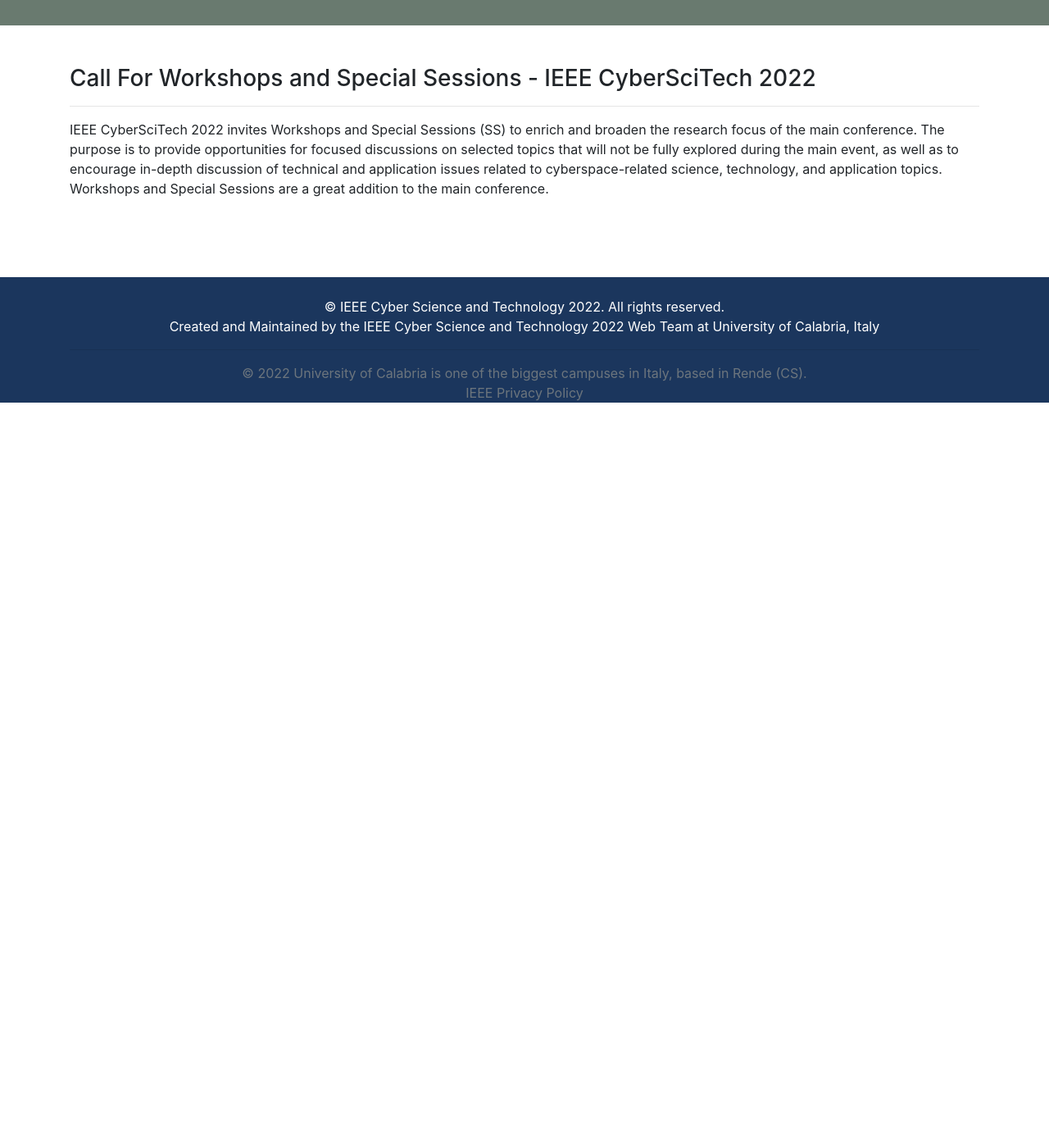
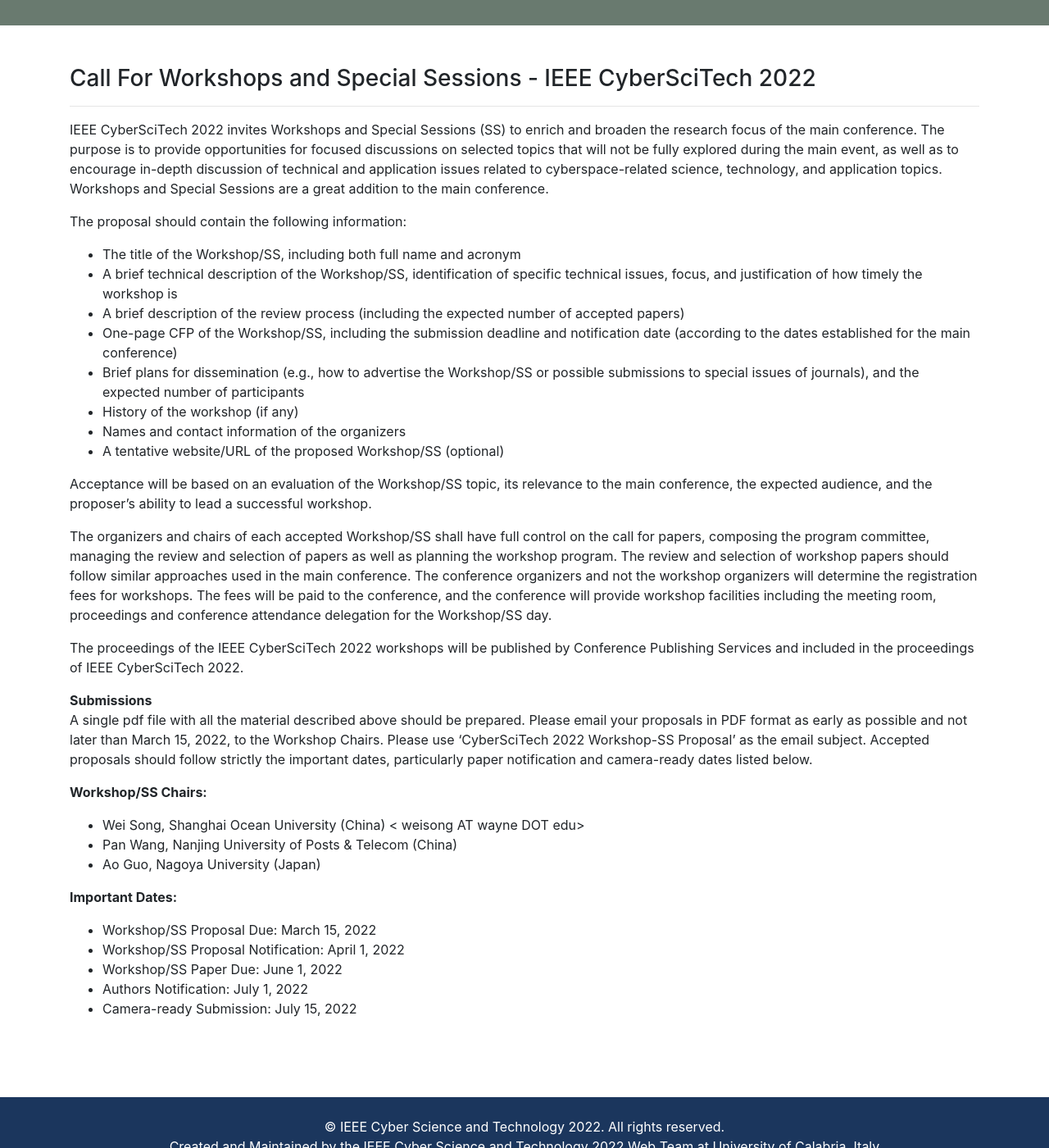
Before and after one commit to cyber-science/2022, a Jekyll site: the page built from _pages/cyberscitech/callworkshops.md, in a window 1280 px wide and 1400 px high, scrolled down 193 px. Shown: the whole window at 82% size. Built offline with Jekyll 4.4.1, drawn with Linux system fonts in a browser that asks for light colours; before the commit the page ends 900 px from its top, so only the background shows below that.

Commit message:
fix attempt for failure in callworkshops.md

```diff
--- a/_pages/cyberscitech/callworkshops.md
+++ b/_pages/cyberscitech/callworkshops.md
@@ -7,8 +7,51 @@
 <h3>Call For Workshops and Special Sessions - IEEE CyberSciTech 2022</h3>
 <hr/>
 
-IEEE CyberSciTech 2022 invites Workshops and Special Sessions (SS) to enrich and broaden the research focus of the main conference. The purpose is to provide opportunities for focused discussions on selected topics that will not be fully explored during the main event, as well as to encourage in-depth discussion of technical and application issues related to cyberspace-related science, technology, and application topics. Workshops and Special Sessions are a great addition to the main conference.
+IEEE CyberSciTech 2022 invites Workshops and Special Sessions (SS) to enrich and broaden the research focus of the main conference.
+The purpose is to provide opportunities for focused discussions on selected topics that will not be fully explored during the main event,
+as well as to encourage in-depth discussion of technical and application issues related to cyberspace-related science, technology, and application topics.
+Workshops and Special Sessions are a great addition to the main conference.
 <br/>
+
+
+
+The proposal should contain the following information:<br/>
+- The title of the Workshop/SS, including both full name and acronym
+- A brief technical description of the Workshop/SS, identification of specific technical issues, focus, and justification of how timely the workshop is
+- A brief description of the review process (including the expected number of accepted papers)
+- One-page CFP of the Workshop/SS, including the submission deadline and notification date (according to the dates established for the main conference)
+- Brief plans for dissemination (e.g., how to advertise the Workshop/SS or possible submissions to special issues of journals), and the expected number of participants
+- History of the workshop (if any)
+- Names and contact information of the organizers
+- A tentative website/URL of the proposed Workshop/SS (optional)
+
+Acceptance will be based on an evaluation of the Workshop/SS topic, its relevance to the main conference, the expected audience, and the proposer's ability to lead a successful workshop.
+<br/>
+
+The organizers and chairs of each accepted Workshop/SS shall have full control on the call for papers, composing the program committee, managing the review and selection of papers as well as planning the workshop program.
+The review and selection of workshop papers should follow similar approaches used in the main conference. The conference organizers and not the workshop organizers will determine the registration fees for workshops.
+The fees will be paid to the conference, and the conference will provide workshop facilities including the meeting room, proceedings and conference attendance delegation for the Workshop/SS day.
+<br/>
+
+The proceedings of the IEEE CyberSciTech 2022 workshops will be published by Conference Publishing Services and included in the proceedings of IEEE CyberSciTech 2022.
+<br/>
+
+<b>Submissions</b><br/>
+A single pdf file with all the material described above should be prepared. Please email your proposals in PDF format as early as possible and not later than March 15, 2022, to the Workshop Chairs.
+Please use 'CyberSciTech 2022 Workshop-SS Proposal' as the email subject. Accepted proposals should follow strictly the important dates, particularly paper notification and camera-ready dates listed below.
+<br/>
+
+<b>Workshop/SS Chairs:</b><br/>
+- Wei Song, Shanghai Ocean University (China) < weisong AT wayne DOT edu>
+- Pan Wang, Nanjing University of Posts & Telecom (China) <wangpan AT njupt DOT edu DOT cn >
+- Ao Guo, Nagoya University (Japan) <guo DOT ao AT a DOT mbox DOT nagoya-u DOT ac DOT jp >
+
+<b>Important Dates:</b><br/>
+- Workshop/SS Proposal Due: March 15, 2022
+- Workshop/SS Proposal Notification: April 1, 2022
+- Workshop/SS Paper Due: June 1, 2022
+- Authors Notification: July 1, 2022
+- Camera-ready Submission: July 15, 2022
 
 
 <!--- COMMENTED
```
